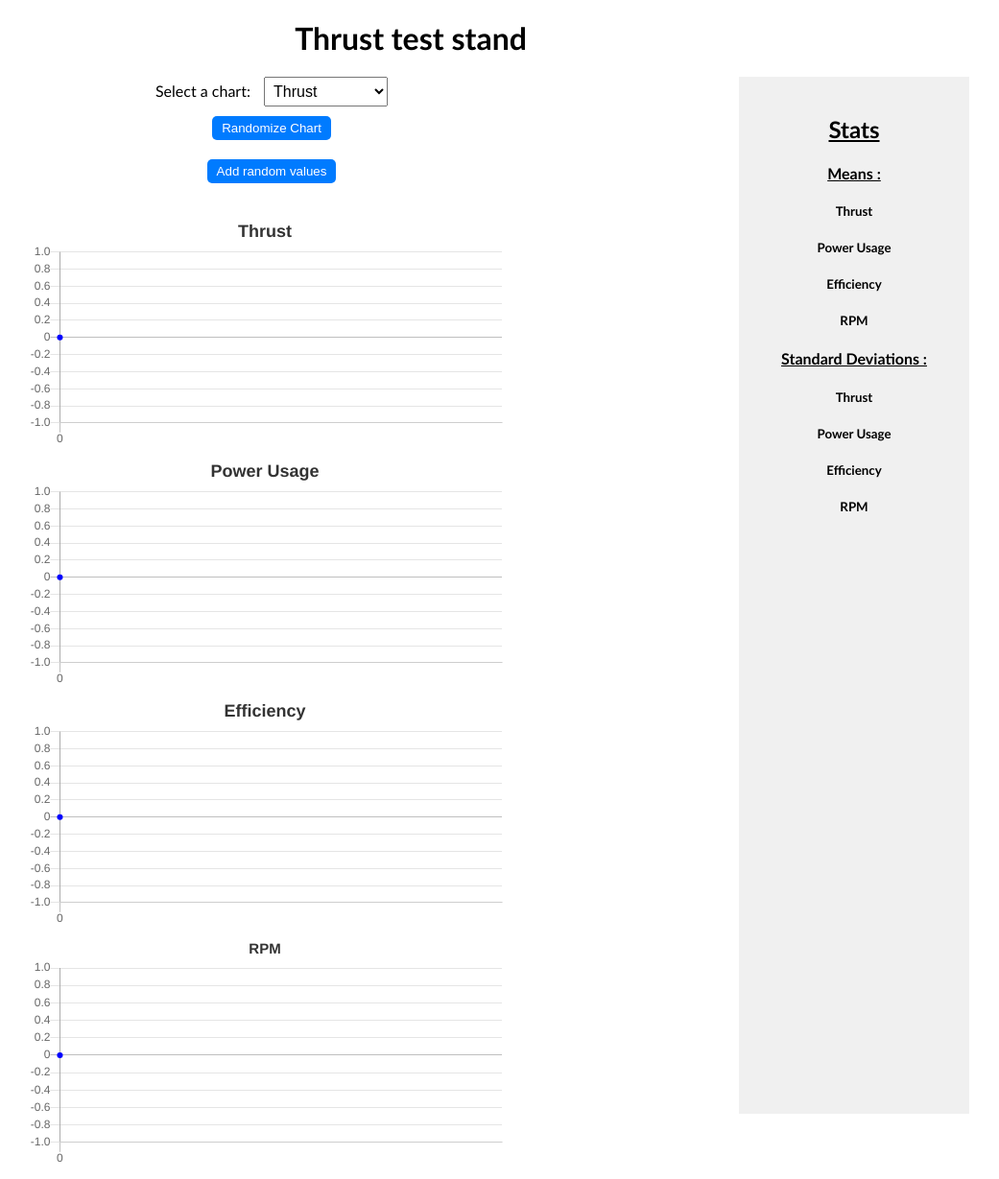
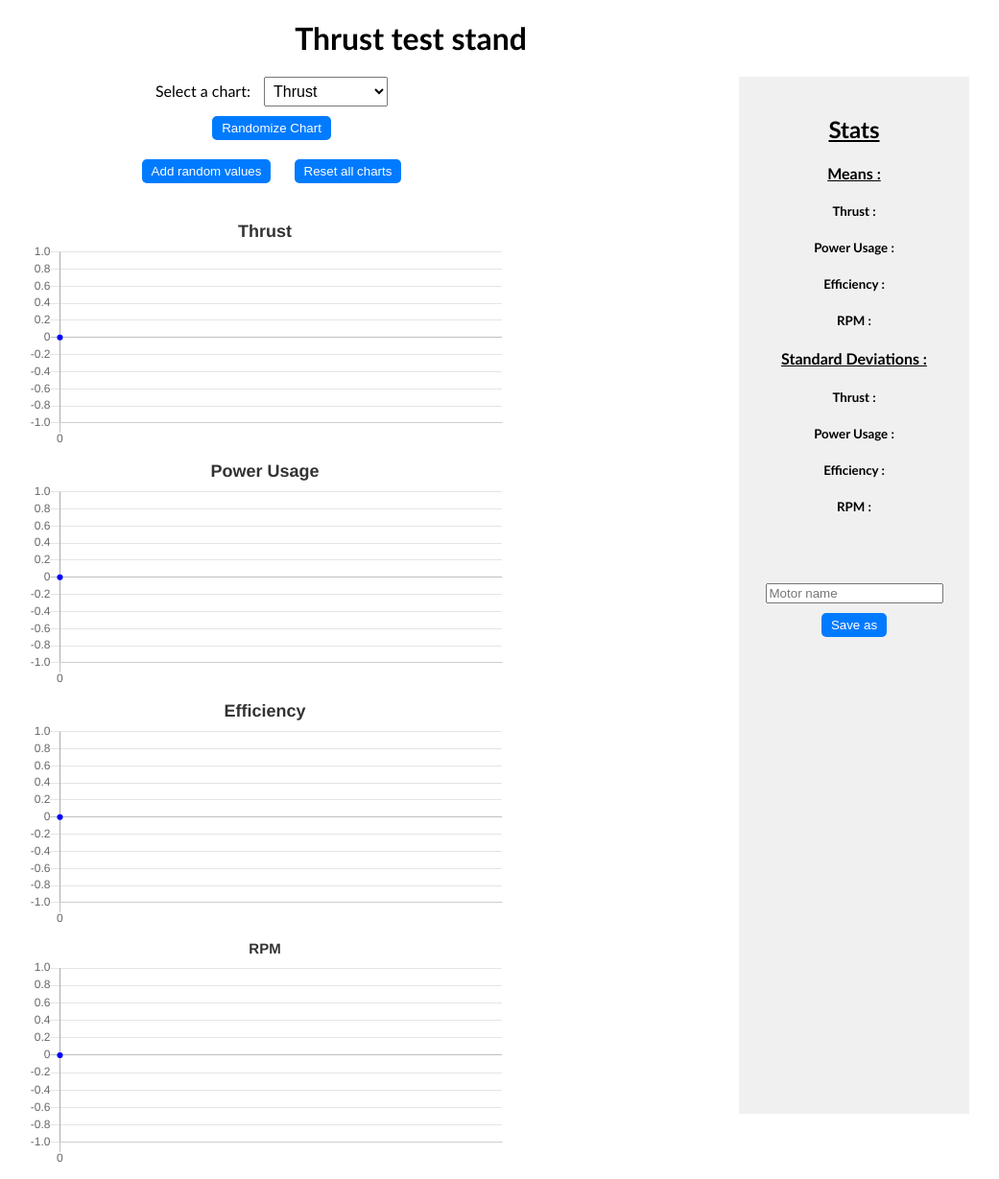
Before and after one commit to luca-dupont/ThrustTestStand, a Flask app: page / in a window 1280 px wide. Shown: the whole page at 96% size, without its empty margins (212-1253 px from the left). Run offline with Flask 3, Linux system fonts and the light colour scheme; some libraries are stand-ins or nearby versions.

Commit message:
Update main.html

```diff
--- a/Thrust_stand/app/templates/main.html
+++ b/Thrust_stand/app/templates/main.html
@@ -15,7 +15,7 @@
   <div class="container">
     <div class="content">
       <div name="Drop down">
-        <label for="input">Select a chart:</label>
+        <label for="chartName">Select a chart:</label>
         <select id="chartName">
           <option value="Thrust">Thrust</option>
           <option value="Power Usage">Power Usage</option>
@@ -23,11 +23,12 @@
           <option value="RPM">RPM</option>
         </select>
       </div>
-      <button onclick="randChart()" style="display: inline-block;vertical-align: top;margin: 10px;">Randomize
+      <button onclick="randChart()">Randomize
         Chart</button>
       <div>
-        <button onclick="sendValSocket()" style="display: inline-block;vertical-align: top;margin: 10px;">Add random
+        <button onclick="sendValSocket()">Add random
           values</button>
+        <button onclick="resetCharts()"> Reset all charts </button>
       </div>
 
       <div id="canvasContainer">
@@ -41,15 +42,18 @@
     <div class="stats">
       <h2 style="text-decoration: underline;">Stats</h2>
       <h4 style="text-decoration: underline;">Means : </h4>
-      <h5 id="thrustMean">Thrust </h5>
-      <h5 id="powerMean">Power Usage </h5>
-      <h5 id="efficiencyMean">Efficiency </h5>
-      <h5 id="rpmMean">RPM </h5>
-      <h4 style="text-decoration: underline;"> Standard Deviations :</h4>
-      <h5 id="thrustStd">Thrust </h5>
-      <h5 id="powerStd">Power Usage </h5>
-      <h5 id="efficiencyStd">Efficiency </h5>
-      <h5 id="rpmStd">RPM </h5>
+      <h5 id="thrustMean" name="tmean">Thrust : </h5>
+      <h5 id="powerMean" name="pmean">Power Usage : </h5>
+      <h5 id="efficiencyMean" name="emean">Efficiency : </h5>
+      <h5 id="rpmMean" name="rmean">RPM : </h5>
+      <h4 style="text-decoration: underline;"> Standard Deviations : </h4>
+      <h5 id="thrustStd" name="tstd">Thrust : </h5>
+      <h5 id="powerStd" name="pstd">Power Usage : </h5>
+      <h5 id="efficiencyStd" name="estd">Efficiency : </h5>
+      <h5 id="rpmStd" name="rstd">RPM : </h5>
+      <input type="text" id="saveName" placeholder="Motor name" style="margin-top: 50px;">
+      <button type="submit" onclick="sendStatsSocket()"> Save as </button>
+      <h6 style="color: grey;" id="successMessage"></h6>
     </div>
   </div>
 
```
